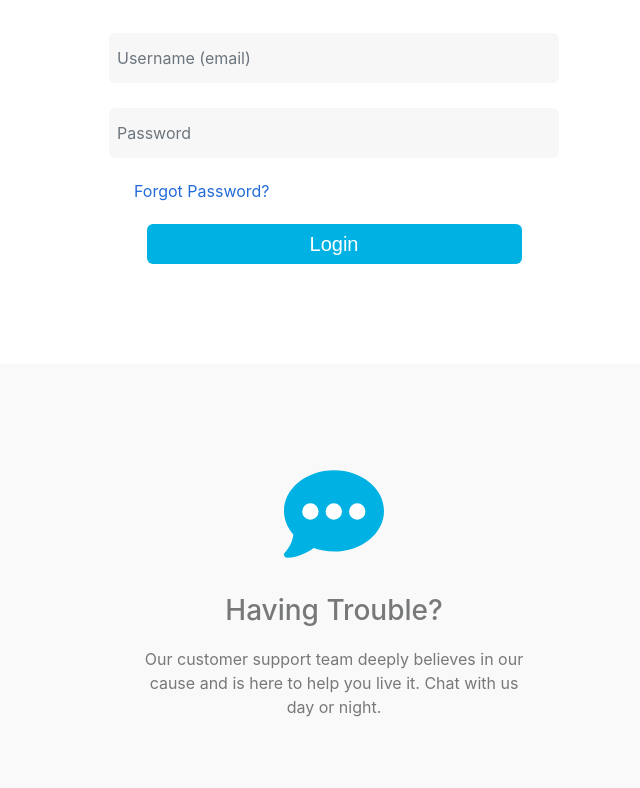
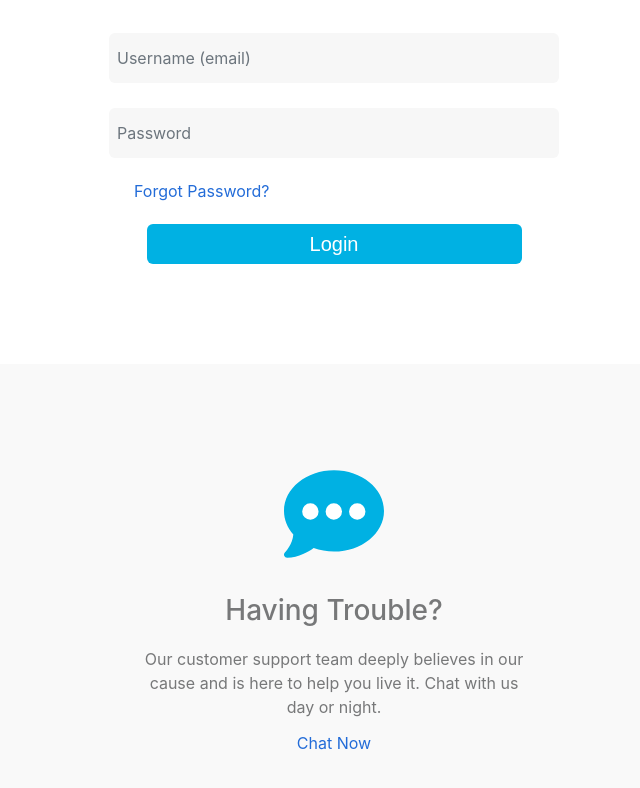
Before and after one commit to Maxclayton/gabb-practice, a Vue app: page / in a window 1280 px wide. Shown: the part 342-1130 px from the top of the page, without its empty margins (306-946 px from the left). Built offline with nearby package versions, Linux system fonts and the light colour scheme.

Commit message:
added chat now in trouble component

```diff
--- a/src/components/Trouble.vue
+++ b/src/components/Trouble.vue
@@ -10,6 +10,7 @@
         </div>
         <h3>Having Trouble?</h3>
         <p>Our customer support team deeply believes in our cause and is here to help you live it. Chat with us day or night.</p>
+        <a>Chat Now</a>
     </div>
 </template>
 
@@ -19,6 +20,20 @@
 </script>
 
 <style scoped>
+
+a {
+    font-size: 16px;
+    line-height: 16px;
+    color: #236cd8;
+    text-decoration: none;
+    cursor: pointer;
+    transition: .2s;
+}
+
+a:hover {
+    color: #00B1E3;
+}
+
 h3 {
     color: #777879;
     font-size: 28px;
```
